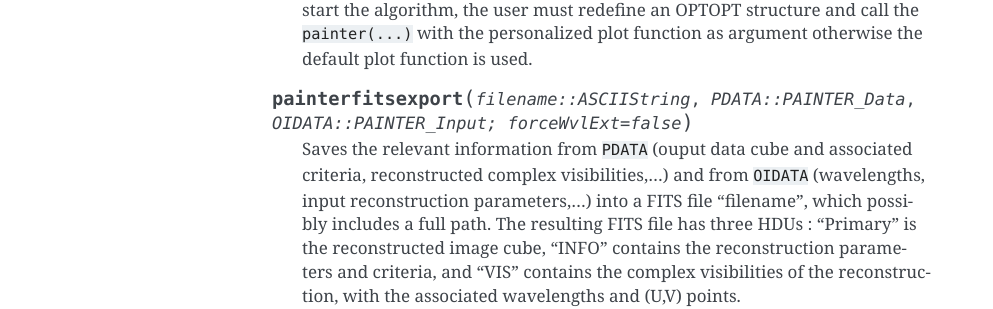
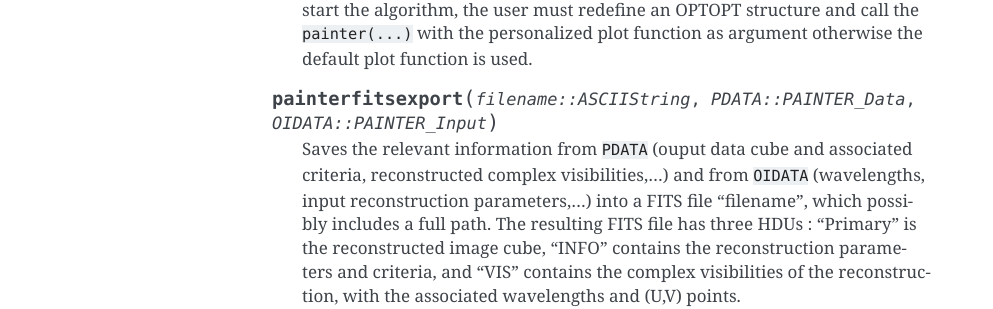
Before and after one commit to andferrari/PAINTER.jl, a Sphinx documentation site: the page built from doc/source/functions.rst, in a window 1280 px wide. Shown: the part 1348-1657 px from the top of the page, without its empty margins (148-1141 px from the left). Built offline with Sphinx 7.4.7, drawn with Linux system fonts in a browser that asks for light colours; formulas are drawn with MathJax 3.

Commit message:
Update functions.rst

```diff
--- a/doc/source/functions.rst
+++ b/doc/source/functions.rst
@@ -56,7 +56,7 @@ Auxiliary functions
 
   The current version of the save function cannot save, and so load, the Optim structure OPTOPT and the pointer to the user defined plot function. To warmstart the algorithm, the user must redefine an OPTOPT structure and call the ``painter(...)`` with the personalized plot function as argument otherwise the default plot function is used.
 
-.. function:: painterfitsexport(filename::ASCIIString,PDATA::PAINTER_Data, OIDATA::PAINTER_Input; forceWvlExt=false)
+.. function:: painterfitsexport(filename::ASCIIString,PDATA::PAINTER_Data, OIDATA::PAINTER_Input)
 
   Saves the relevant information from  ``PDATA`` (ouput data cube and associated criteria, reconstructed complex visibilities,...) and from  ``OIDATA`` (wavelengths, input reconstruction parameters,...) into a FITS file "filename", which possibly includes a full path. The resulting FITS file has three HDUs : "Primary" is the reconstructed image cube, "INFO" contains the reconstruction parameters and criteria, and "VIS" contains the complex visibilities of the reconstruction, with the associated wavelengths and (U,V) points.
 
```
